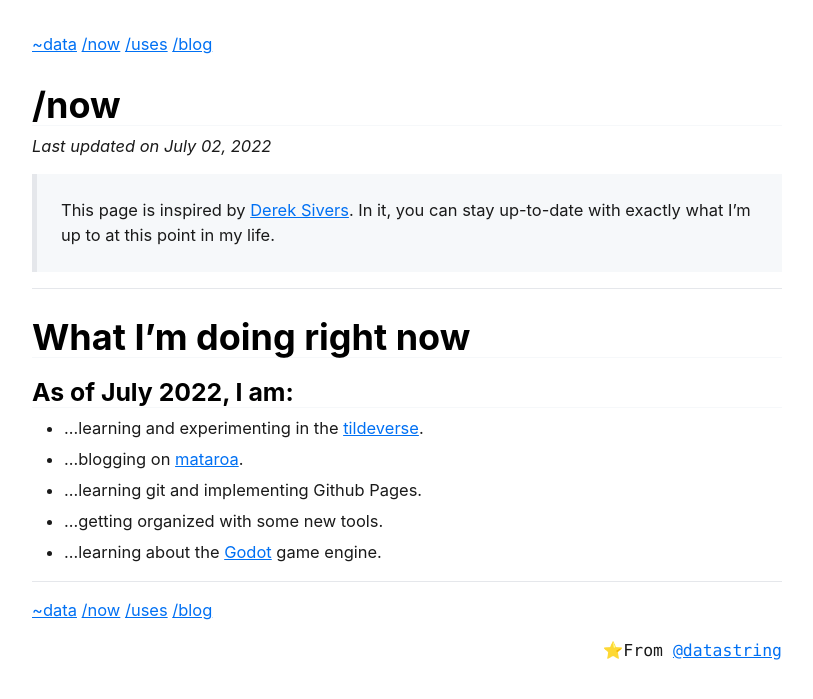
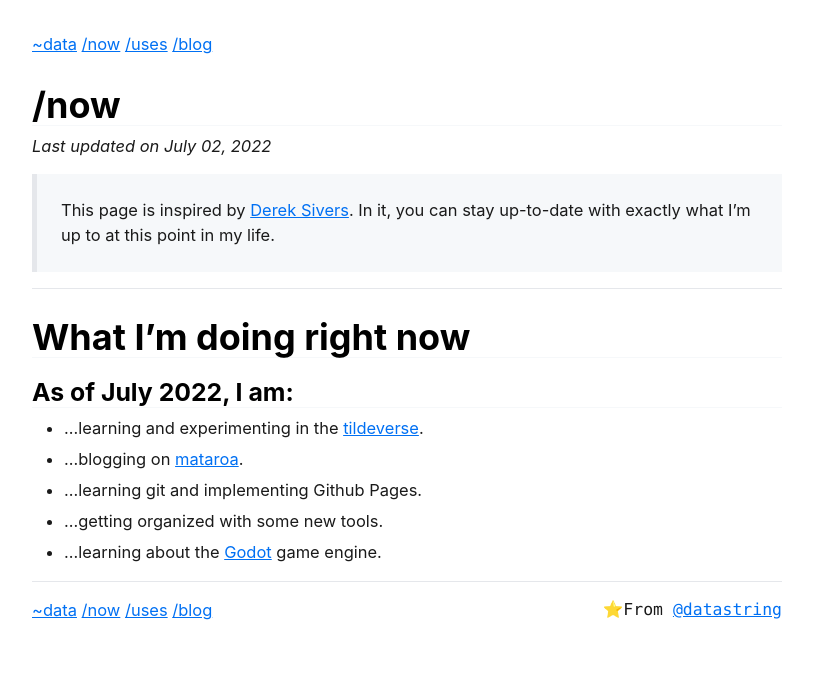
Before and after one commit to datastring/datastring.github.io, a Jekyll site: the page built from now.md, in a window 1280 px wide. Shown: the top 699 px of the page, without its empty margins (233-1046 px from the left). Built offline with Jekyll 4.4.1, drawn with Linux system fonts in a browser that asks for light colours.

Commit message:
default.html fixes

```diff
--- a/_layouts/default.html
+++ b/_layouts/default.html
@@ -18,13 +18,13 @@
     </section>
     <footer>
       <hr>
-      <nav float="left">
+      <nav style="float: left; width: 50%;">
         <a href="/">~data</a>
         <a href="/now">/now</a>
         <a href="/uses">/uses</a>
         <a href="/blog">/blog</a>
       </nav>
-      <div float="right"><p align="right" style="font-family: var(--nc-font-mono);">⭐️From <a href="https://github.com/datastring">@datastring</a></p></div>
+      <div style="float: right; width: 50%;"><p align="right" style="font-family: var(--nc-font-mono);">⭐️From <a href="https://github.com/datastring">@datastring</a></p></div>
     </footer>
   </body>
 </html>
```
